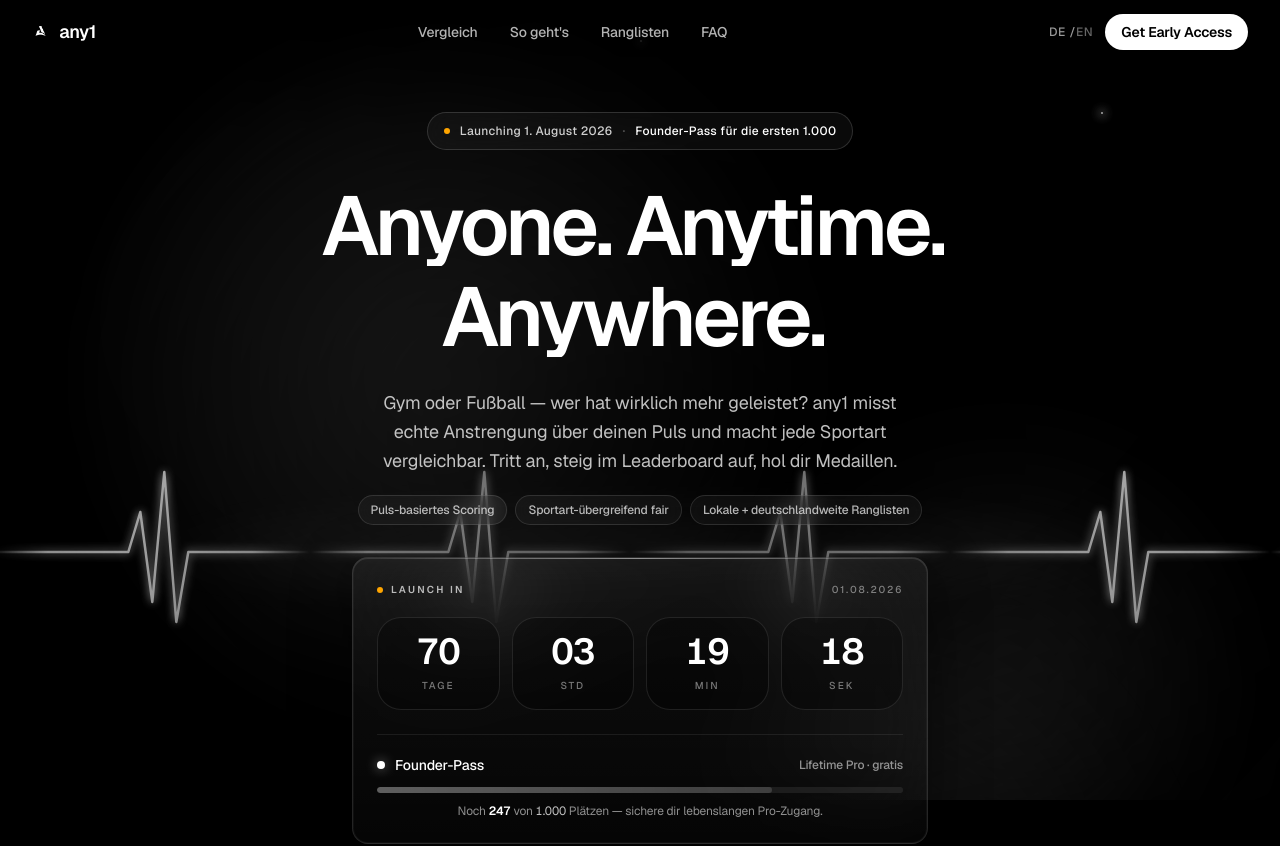
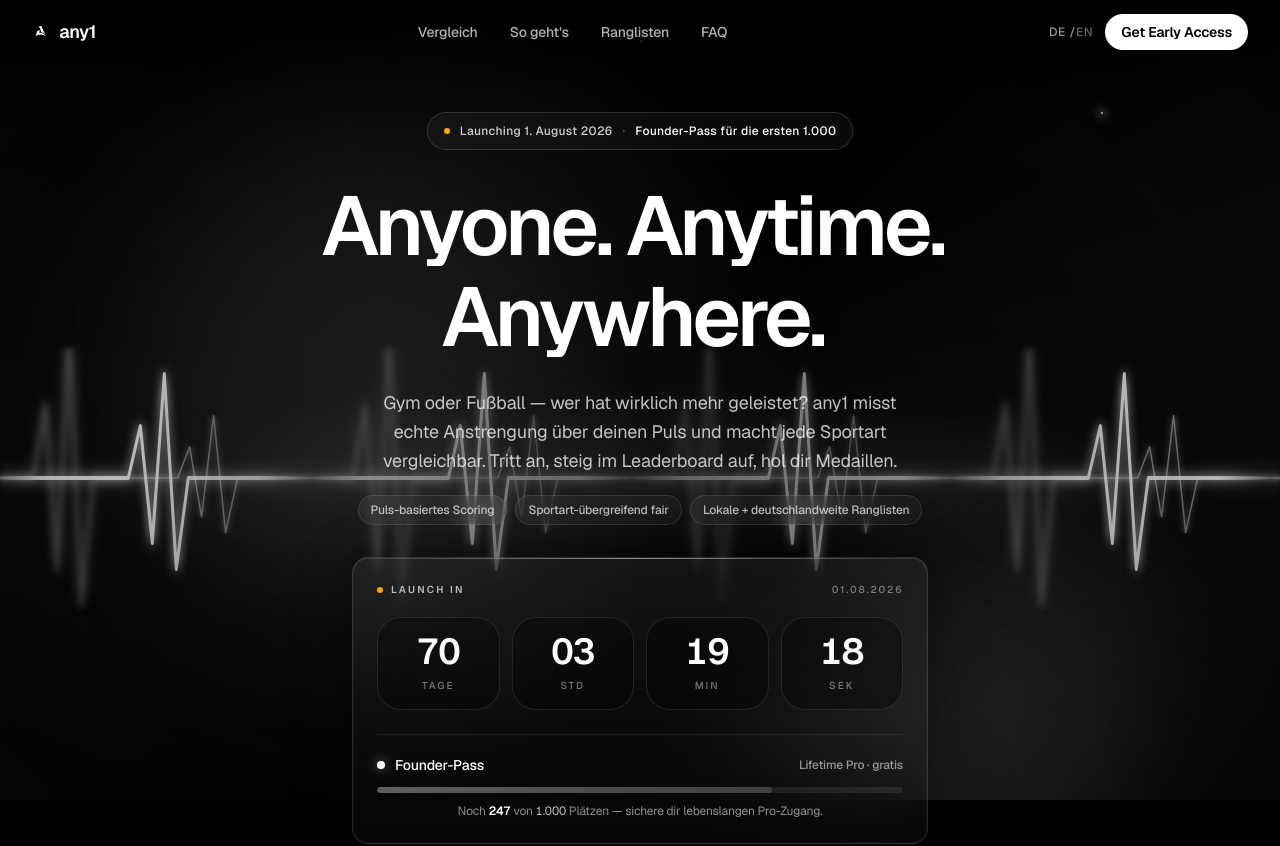
Before and after one commit to NalmesShewoj/Any1, a Next.js app: page / in a window 1280 px wide. Shown: the top 846 px of the page. Built offline with nearby package versions, Linux system fonts and the light colour scheme.

Commit message:
feat: bolder multi-layer EKG pulse (main+echo+fast) + more energetic bg (brighter blobs, rotating light sweep)

```diff
--- a/src/components/site/ParallaxBackground.tsx
+++ b/src/components/site/ParallaxBackground.tsx
@@ -8,21 +8,91 @@ import {
   useTransform,
   useScroll,
   useReducedMotion,
+  type MotionValue,
 } from "framer-motion";
 
 /**
- * ParallaxBackground — "Signature Pulse"
+ * ParallaxBackground — "Signature Pulse" (bold)
  *
- * Durchgehendes Signature-Element: eine große, leuchtende EKG-Puls-Welle,
- * die kontinuierlich quer durch den Viewport läuft (auf jeder Section sichtbar
- * = roter Faden) — thematisch der Puls, der Kern von any1.
- * Plus ein energetischer, fließender Gradient-Hintergrund (Bewegung + Glow)
- * und Maus/Scroll-Parallax. Monochrom, kein WebGL.
+ * Mehrlagige, leuchtende EKG-Puls-Wellen als durchgehender roter Faden +
+ * energetischer, fließender Gradient-Hintergrund mit rotierendem Lichtspiel.
+ * Monochrom, kein WebGL. Maus/Scroll-Parallax.
  */
 
-// One PQRST-style EKG segment (tiles seamlessly across width)
 const EKG_SEG =
   "M0 100 H120 L138 100 L150 60 L162 150 L174 20 L186 170 L198 100 L216 100 H320";
+
+function PulseLine({
+  className,
+  opacity,
+  blur,
+  dur,
+  strokeW,
+  glowStd,
+  scaleY,
+  yMotion,
+}: {
+  className?: string;
+  opacity: number;
+  blur: number;
+  dur: number;
+  strokeW: number;
+  glowStd: number;
+  scaleY: number;
+  yMotion?: MotionValue<string>;
+}) {
+  const gid = `ekg-${dur}-${strokeW}`;
+  return (
+    <motion.div
+      className={className}
+      style={{ opacity, y: yMotion, filter: blur ? `blur(${blur}px)` : undefined }}
+    >
+      <svg
+        className="absolute inset-0 h-full w-full"
+        viewBox="0 0 1280 200"
+        preserveAspectRatio="none"
+      >
+        <defs>
+          <linearGradient id={`fade-${gid}`} x1="0" x2="1" y1="0" y2="0">
+            <stop offset="0%" stopColor="#fff" stopOpacity="0" />
+            <stop offset="16%" stopColor="#fff" stopOpacity="0.9" />
+            <stop offset="50%" stopColor="#fff" stopOpacity="1" />
+            <stop offset="84%" stopColor="#fff" stopOpacity="0.9" />
+            <stop offset="100%" stopColor="#fff" stopOpacity="0" />
+          </linearGradient>
+          <filter id={`glow-${gid}`} x="-20%" y="-80%" width="140%" height="260%">
+            <feGaussianBlur stdDeviation={glowStd} result="b" />
+            <feMerge>
+              <feMergeNode in="b" />
+              <feMergeNode in="SourceGraphic" />
+            </feMerge>
+          </filter>
+        </defs>
+        <motion.g
+          animate={{ x: [0, -320] }}
+          transition={{ duration: dur, repeat: Infinity, ease: "linear" }}
+          style={{ transformOrigin: "center" }}
+        >
+          <g transform={`translate(0, ${100 - 100 * scaleY}) scale(1, ${scaleY})`}>
+            {[0, 1, 2, 3, 4, 5].map((i) => (
+              <path
+                key={i}
+                d={EKG_SEG}
+                transform={`translate(${i * 320}, 0)`}
+                fill="none"
+                stroke={`url(#fade-${gid})`}
+                strokeWidth={strokeW}
+                strokeLinecap="round"
+                strokeLinejoin="round"
+                filter={`url(#glow-${gid})`}
+              />
+            ))}
+          </g>
+        </motion.g>
+      </svg>
+    </motion.div>
+  );
+}
 
 export function ParallaxBackground() {
   const reduced = useReducedMotion();
@@ -43,20 +113,15 @@ export function ParallaxBackground() {
     return () => window.removeEventListener("mousemove", onMove);
   }, [reduced, mx, my]);
 
-  // parallax
-  const yA = useTransform(scrollY, [0, 4000], [0, -200]);
-  const axA = useTransform(smx, [-0.5, 0.5], [-28, 28]);
-  const ayA = useTransform(smy, [-0.5, 0.5], [-28, 28]);
-  const axGlint = useTransform(smx, [-0.5, 0.5], [-70, 70]);
-  const ayGlint = useTransform(smy, [-0.5, 0.5], [-70, 70]);
+  const yA = useTransform(scrollY, [0, 4000], [0, -220]);
+  const axA = useTransform(smx, [-0.5, 0.5], [-34, 34]);
+  const ayA = useTransform(smy, [-0.5, 0.5], [-34, 34]);
+  const axGlint = useTransform(smx, [-0.5, 0.5], [-80, 80]);
+  const ayGlint = useTransform(smy, [-0.5, 0.5], [-80, 80]);
 
-  // the pulse line drifts slightly with scroll (keeps it alive through the page)
-  const pulseY = useTransform(scrollYProgress, [0, 1], ["0%", "26%"]);
-  const pulseOpacity = useTransform(
-    scrollYProgress,
-    [0, 0.04, 0.9, 1],
-    [0.85, 0.7, 0.7, 0.9]
-  );
+  // pulse drifts down through the page + leans with mouse
+  const pulseDrift = useTransform(scrollYProgress, [0, 1], ["-8%", "30%"]);
+  const pulseLean = useTransform(smy, [-0.5, 0.5], ["-6%", "6%"]);
 
   if (reduced) {
     return (
@@ -65,7 +130,7 @@ export function ParallaxBackground() {
         className="pointer-events-none fixed inset-0 z-0"
         style={{
           background:
-            "radial-gradient(ellipse 80% 60% at 30% 25%, rgba(255,255,255,0.06), transparent 60%), #000",
+            "radial-gradient(ellipse 80% 60% at 30% 25%, rgba(255,255,255,0.07), transparent 60%), #000",
         }}
       />
     );
@@ -76,97 +141,86 @@ export function ParallaxBackground() {
       aria-hidden
       className="pointer-events-none fixed inset-0 z-0 overflow-hidden bg-black"
     >
-      {/* ---- Flowing gradient blobs (pepp + movement) ---- */}
+      {/* rotating conic light sweep (more pepp) */}
+      <motion.div
+        className="absolute left-1/2 top-1/2 h-[160vmax] w-[160vmax] -translate-x-1/2 -translate-y-1/2"
+        style={{
+          background:
+            "conic-gradient(from 0deg, transparent 0deg, rgba(255,255,255,0.05) 60deg, transparent 130deg, rgba(255,255,255,0.04) 220deg, transparent 300deg)",
+        }}
+        animate={{ rotate: 360 }}
+        transition={{ duration: 70, repeat: Infinity, ease: "linear" }}
+      />
+
+      {/* flowing gradient blobs (brighter + faster) */}
       <motion.div className="absolute -inset-[15%]" style={{ y: yA, x: axA, translateY: ayA }}>
         <motion.div
-          className="absolute left-[10%] top-[6%] size-[60vw] rounded-full"
-          style={{
-            background:
-              "radial-gradient(circle, rgba(255,255,255,0.16), transparent 62%)",
-            filter: "blur(50px)",
-          }}
-          animate={{ x: [0, 80, -20, 0], y: [0, 50, 20, 0], scale: [1, 1.12, 0.95, 1] }}
-          transition={{ duration: 20, repeat: Infinity, ease: "easeInOut" }}
+          className="absolute left-[8%] top-[4%] size-[62vw] rounded-full"
+          style={{ background: "radial-gradient(circle, rgba(255,255,255,0.20), transparent 60%)", filter: "blur(45px)" }}
+          animate={{ x: [0, 110, -30, 0], y: [0, 70, 25, 0], scale: [1, 1.18, 0.92, 1] }}
+          transition={{ duration: 16, repeat: Infinity, ease: "easeInOut" }}
         />
         <motion.div
-          className="absolute right-[4%] top-[40%] size-[52vw] rounded-full"
-          style={{
-            background:
-              "radial-gradient(circle, rgba(255,255,255,0.13), transparent 62%)",
-            filter: "blur(60px)",
-          }}
-          animate={{ x: [0, -70, 30, 0], y: [0, 60, -20, 0], scale: [1, 0.92, 1.1, 1] }}
-          transition={{ duration: 24, repeat: Infinity, ease: "easeInOut" }}
+          className="absolute right-[2%] top-[38%] size-[54vw] rounded-full"
+          style={{ background: "radial-gradient(circle, rgba(255,255,255,0.17), transparent 60%)", filter: "blur(55px)" }}
+          animate={{ x: [0, -95, 40, 0], y: [0, 80, -25, 0], scale: [1, 0.9, 1.16, 1] }}
+          transition={{ duration: 19, repeat: Infinity, ease: "easeInOut" }}
         />
         <motion.div
-          className="absolute left-[44%] top-[72%] size-[46vw] rounded-full"
-          style={{
-            background:
-              "radial-gradient(circle, rgba(255,255,255,0.10), transparent 62%)",
-            filter: "blur(55px)",
-          }}
-          animate={{ x: [0, 50, -40, 0], y: [0, -40, 30, 0], scale: [1, 1.08, 0.94, 1] }}
-          transition={{ duration: 28, repeat: Infinity, ease: "easeInOut" }}
+          className="absolute left-[42%] top-[70%] size-[48vw] rounded-full"
+          style={{ background: "radial-gradient(circle, rgba(255,255,255,0.14), transparent 60%)", filter: "blur(50px)" }}
+          animate={{ x: [0, 70, -55, 0], y: [0, -55, 40, 0], scale: [1, 1.14, 0.9, 1] }}
+          transition={{ duration: 22, repeat: Infinity, ease: "easeInOut" }}
         />
       </motion.div>
 
-      {/* ---- SIGNATURE: continuous EKG pulse line ---- */}
+      {/* ---- SIGNATURE: layered EKG pulse ---- */}
       <motion.div
-        className="absolute inset-x-0 top-1/2 h-[200px]"
-        style={{ y: pulseY, opacity: pulseOpacity }}
+        className="absolute inset-x-0 top-1/2 h-[260px] -translate-y-1/2"
+        style={{ y: pulseDrift, translateY: pulseLean }}
       >
-        {/* glow halo behind the line */}
+        {/* glow halo */}
         <div
-          className="absolute inset-x-0 top-1/2 h-24 -translate-y-1/2"
+          className="absolute inset-x-0 top-1/2 h-32 -translate-y-1/2"
           style={{
             background:
-              "radial-gradient(ellipse 60% 100% at 50% 50%, rgba(255,255,255,0.12), transparent 70%)",
-            filter: "blur(20px)",
+              "radial-gradient(ellipse 55% 100% at 50% 50%, rgba(255,255,255,0.18), transparent 72%)",
+            filter: "blur(24px)",
           }}
         />
-        <svg
-          className="absolute inset-0 h-full w-full"
-          viewBox="0 0 1280 200"
-          preserveAspectRatio="none"
-        >
-          <defs>
-            <linearGradient id="ekg-fade" x1="0" x2="1" y1="0" y2="0">
-              <stop offset="0%" stopColor="#fff" stopOpacity="0" />
-              <stop offset="18%" stopColor="#fff" stopOpacity="0.85" />
-              <stop offset="50%" stopColor="#fff" stopOpacity="1" />
-              <stop offset="82%" stopColor="#fff" stopOpacity="0.85" />
-              <stop offset="100%" stopColor="#fff" stopOpacity="0" />
-            </linearGradient>
-            <filter id="ekg-glow" x="-20%" y="-60%" width="140%" height="220%">
-              <feGaussianBlur stdDeviation="4" result="b" />
-              <feMerge>
-                <feMergeNode in="b" />
-                <feMergeNode in="SourceGraphic" />
-              </feMerge>
-            </filter>
-          </defs>
-          <motion.g
-            animate={{ x: [0, -320] }}
-            transition={{ duration: 3.4, repeat: Infinity, ease: "linear" }}
-          >
-            {[0, 1, 2, 3, 4, 5].map((i) => (
-              <path
-                key={i}
-                d={EKG_SEG}
-                transform={`translate(${i * 320}, 0)`}
-                fill="none"
-                stroke="url(#ekg-fade)"
-                strokeWidth="2.5"
-                strokeLinecap="round"
-                strokeLinejoin="round"
-                filter="url(#ekg-glow)"
-              />
-            ))}
-          </motion.g>
-        </svg>
+        {/* echo wave (back, big, soft) */}
+        <PulseLine
+          className="absolute inset-0"
+          opacity={0.35}
+          blur={3}
+          dur={5.2}
+          strokeW={3}
+          glowStd={6}
+          scaleY={1.4}
+        />
+        {/* main wave (sharp, bright) */}
+        <PulseLine
+          className="absolute inset-0"
+          opacity={0.95}
+          blur={0}
+          dur={3.4}
+          strokeW={3}
+          glowStd={5}
+          scaleY={1}
+        />
+        {/* fast thin wave (front) */}
+        <PulseLine
+          className="absolute inset-0"
+          opacity={0.5}
+          blur={0}
+          dur={2.4}
+          strokeW={1.5}
+          glowStd={3}
+          scaleY={0.6}
+        />
       </motion.div>
 
-      {/* ---- Glints (front, fast parallax) ---- */}
+      {/* glints */}
       <motion.div className="absolute -inset-[25%]" style={{ x: axGlint, translateY: ayGlint }}>
         {[
           { t: "14%", l: "20%", s: 3 },
@@ -179,25 +233,19 @@ export function ParallaxBackground() {
           <motion.span
             key={i}
             className="absolute rounded-full bg-white"
-            style={{
-              top: g.t,
-              left: g.l,
-              width: g.s,
-              height: g.s,
-              boxShadow: "0 0 10px 2px rgba(255,255,255,0.7)",
-            }}
-            animate={{ opacity: [0.2, 0.9, 0.2] }}
+            style={{ top: g.t, left: g.l, width: g.s, height: g.s, boxShadow: "0 0 10px 2px rgba(255,255,255,0.7)" }}
+            animate={{ opacity: [0.2, 0.95, 0.2] }}
             transition={{ duration: 3 + (i % 3), repeat: Infinity, ease: "easeInOut", delay: i * 0.5 }}
           />
         ))}
       </motion.div>
 
-      {/* ---- Vignette + grain ---- */}
+      {/* vignette + grain */}
       <div
         className="absolute inset-0"
         style={{
           background:
-            "radial-gradient(ellipse 100% 90% at 50% 40%, transparent 42%, rgba(0,0,0,0.5) 82%, rgba(0,0,0,0.82) 100%)",
+            "radial-gradient(ellipse 100% 90% at 50% 40%, transparent 44%, rgba(0,0,0,0.48) 82%, rgba(0,0,0,0.8) 100%)",
         }}
       />
       <div className="absolute inset-0 grain" />
```
